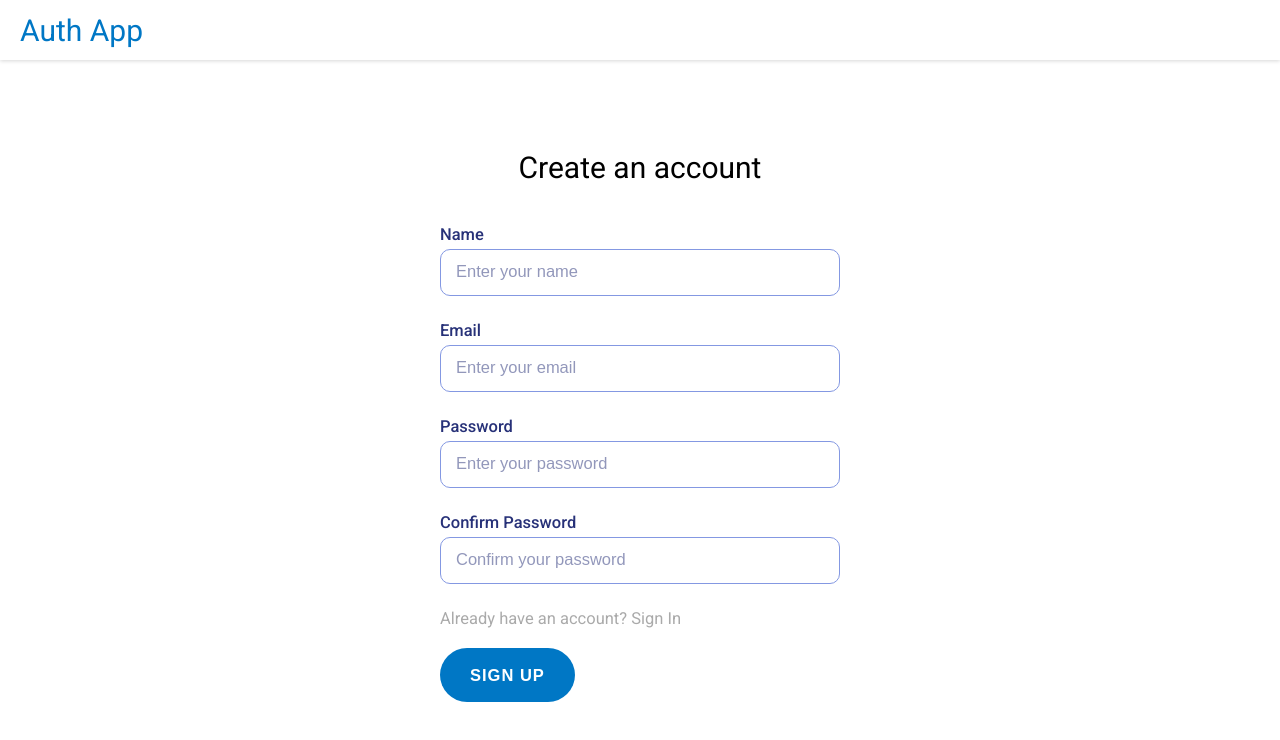
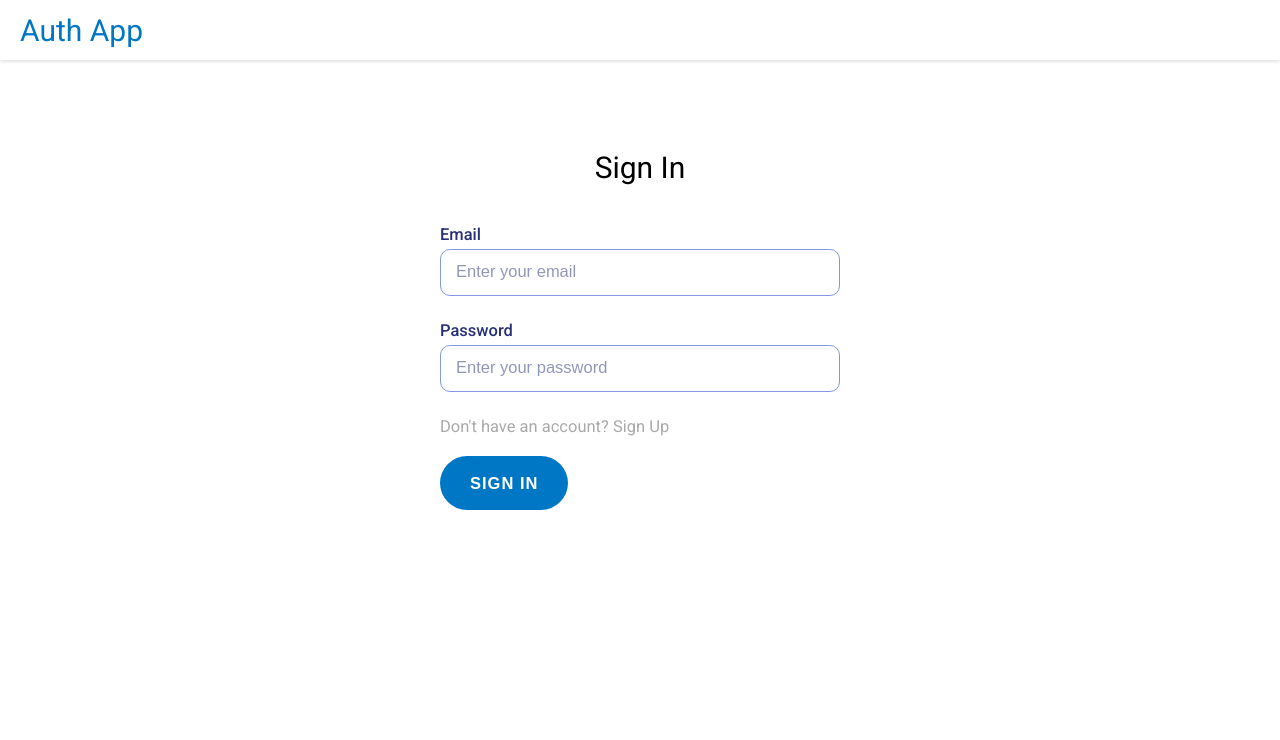
Before and after one commit to rakshian24/mern-user-auth-base, a React (Create React App) app in the folder frontend/: page / in a window 1280 px wide. Shown: the top 740 px of the page. Built offline with nearby package versions, Linux system fonts and the light colour scheme; the HTML template or start-up script is replaced by a standard one.

Commit message:
feat: sign in page style complete

```diff
--- /dev/null
+++ b/frontend/src/common/styled-components/index.js
@@ -0,0 +1,91 @@
+import { styled } from 'styled-components';
+
+export const FormHeading = styled.h1`
+  font-weight: 400;
+  font-size: 2.5rem;
+  margin-bottom: 3rem;
+
+  @media screen and (min-width: 1024px){
+    font-size: 3rem;
+    margin-bottom: 4rem;
+    text-align: center;
+  }
+`;
+
+export const FormItem = styled.div`
+  width: 100%;
+  display: flex;
+  flex-direction: column;
+  margin-bottom: 2rem;
+  font-weight: 400;
+
+  input{
+    padding: 1.5rem;
+    border: 1px solid #8498e2;
+    border-radius: 1rem;
+
+    &::placeholder {
+      color: #273178;
+      opacity: 0.5;
+      font-size: 1.5rem;
+      @media screen and (min-width: 501px){
+        font-size: 1.65rem;
+      }
+    }
+    &:focus {
+      outline: none !important;
+      border: 1.5px solid #6650ef;
+    }
+  }
+
+  label{
+    color: #273178;
+    font-size: 1.5rem;
+    font-weight: 500;
+    margin-bottom: 0.5rem;
+
+    @media screen and (min-width: 501px){
+      font-size: 1.65rem;
+    }
+  }
+`;
+
+export const ErrorText = styled.span`
+  color: #ff4d42;
+  font-size: 1.5rem;
+  font-weight: 500;
+  margin-top: 0.5rem;
+`;
+
+export const FormFooterTextContainer = styled.div`
+  font-size: 1.5rem;
+  color: #aaa;
+  margin-bottom: 2rem;
+
+  @media screen and (min-width: 501px){
+    font-size: 1.65rem;
+  }
+`;
+
+export const FormButton = styled.button`
+  background-color: #0077c5;
+  border: none;
+  letter-spacing: 0.1rem;
+  padding: 1.5rem 2rem;
+  text-transform: uppercase;
+  border-radius: 10rem;
+  color: #fff;
+  font-weight: 600;
+  cursor: pointer;
+  transition: background-color 1s ease;
+  font-size: 1.4rem;
+
+  @media screen and (min-width: 1024px){
+    padding: 1.75rem 3rem;
+    font-size: 1.65rem;
+  }
+
+  &:disabled {
+    opacity: 0.5;
+  }
+`;
--- a/frontend/src/components/SignIn.jsx
+++ b/frontend/src/components/SignIn.jsx
@@ -1,8 +1,78 @@
-import React from 'react';
+import React, { useState } from 'react';
+import { ErrorText, FormButton, FormFooterTextContainer, FormHeading, FormItem } from '../common/styled-components';
+
+const defaultFormFields = {
+  email: "",
+  password: "",
+};
 
 const SignIn = () => {
+  const [formFields, setFormFields] = useState(defaultFormFields);
+  const [formError, setFormError] = useState({});
+
+  const handleSubmit = (event) => {
+    event.preventDefault();
+    setFormError(handleValidation());
+    console.log("FORM_FIELDS = ", formFields);
+  };
+
+  const handleValidation = () => {
+    let error = {};
+
+    if (!formFields.email) {
+      error.email = 'Email is required';
+    }
+    if (!formFields.password) {
+      error.password = 'Password is required';
+    }
+
+    return error;
+  }
+
+  const hanldeInputValueChange = (event) => {
+    const { name, value } = event.target;
+    setFormFields({ ...formFields, [name]: value });
+  };
+
   return (
-    <div>SignIn</div>
+    <div>
+      <FormHeading>Sign In</FormHeading>
+      <div>
+        <form onSubmit={handleSubmit}>
+          <FormItem id="email">
+            <label>Email</label>
+            <input
+              placeholder="Enter your email"
+              name="email"
+              type="email"
+              value={formFields.email}
+              onChange={hanldeInputValueChange}
+            />
+            <ErrorText>{formError.email}</ErrorText>
+          </FormItem>
+
+          <FormItem id="password">
+            <label>Password</label>
+            <input
+              placeholder="Enter your password"
+              name="password"
+              type="password"
+              value={formFields.password}
+              onChange={hanldeInputValueChange}
+            />
+            <ErrorText>{formError.password}</ErrorText>
+          </FormItem>
+
+          <FormFooterTextContainer>
+            <p>Don't have an account? <span>Sign Up</span></p>
+          </FormFooterTextContainer>
+
+          <FormButton className="form-button" type="submit">
+            Sign In
+          </FormButton>
+        </form>
+      </div>
+    </div>
   )
 }
 
--- a/frontend/src/components/SignUp.jsx
+++ b/frontend/src/components/SignUp.jsx
@@ -1,63 +1,5 @@
 import React, { useState } from 'react';
-import { styled } from 'styled-components';
-
-
-const FormHeading = styled.h1`
-  font-weight: 400;
-  font-size: 2.5rem;
-  margin-bottom: 3rem;
-
-  @media screen and (min-width: 1024px){
-    font-size: 3rem;
-    margin-bottom: 4rem;
-    text-align: center;
-  }
-`;
-
-const FormItem = styled.div`
-  width: 100%;
-  display: flex;
-  flex-direction: column;
-  margin-bottom: 2rem;
-  font-weight: 400;
-
-  input{
-    padding: 1.5rem;
-    border: 1px solid #8498e2;
-    border-radius: 1rem;
-
-    &::placeholder {
-      color: #273178;
-      opacity: 0.5;
-      font-size: 1.5rem;
-      @media screen and (min-width: 501px){
-        font-size: 1.65rem;
-      }
-    }
-    &:focus {
-      outline: none !important;
-      border: 1.5px solid #6650ef;
-    }
-  }
-
-  label{
-    color: #273178;
-    font-size: 1.5rem;
-    font-weight: 500;
-    margin-bottom: 0.5rem;
-
-    @media screen and (min-width: 501px){
-      font-size: 1.65rem;
-    }
-  }
-`;
-
-const ErrorText = styled.span`
-  color: #ff4d42;
-  font-size: 1.5rem;
-  font-weight: 500;
-  margin-top: 0.5rem;
-`;
+import { ErrorText, FormButton, FormFooterTextContainer, FormHeading, FormItem } from '../common/styled-components';
 
 const defaultFormFields = {
   name: "",
@@ -65,39 +7,6 @@ const defaultFormFields = {
   password: "",
   confirmPassword: "",
 };
-
-const FormFooterTextContainer = styled.div`
-  font-size: 1.5rem;
-  color: #aaa;
-  margin-bottom: 2rem;
-
-  @media screen and (min-width: 501px){
-    font-size: 1.65rem;
-  }
-`;
-
-const FormButton = styled.button`
-  background-color: #0077c5;
-  border: none;
-  letter-spacing: 0.1rem;
-  padding: 1.5rem 2rem;
-  text-transform: uppercase;
-  border-radius: 10rem;
-  color: #fff;
-  font-weight: 600;
-  cursor: pointer;
-  transition: background-color 1s ease;
-  font-size: 1.4rem;
-
-  @media screen and (min-width: 1024px){
-    padding: 1.75rem 3rem;
-    font-size: 1.65rem;
-  }
-
-  &:disabled {
-    opacity: 0.5;
-  }
-`;
 
 const SignUp = () => {
   const [formFields, setFormFields] = useState(defaultFormFields);
--- a/frontend/src/pages/home/Home.jsx
+++ b/frontend/src/pages/home/Home.jsx
@@ -1,5 +1,6 @@
 import React from 'react';
 import SignUp from '../../components/SignUp';
+import SignIn from '../../components/SignIn';
 import { styled } from 'styled-components';
 
 const ContentContainer = styled.div`
@@ -20,7 +21,8 @@ const ContentContainer = styled.div`
 const Home = () => {
   return (
     <ContentContainer>
-      <SignUp />
+      {/* <SignUp /> */}
+      <SignIn />
     </ContentContainer>
   )
 }
```
